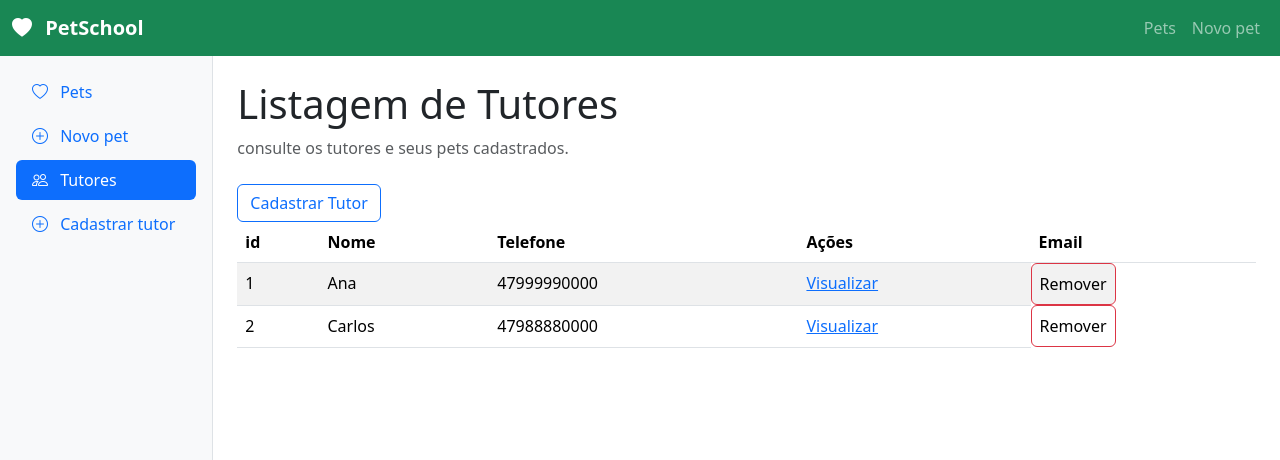
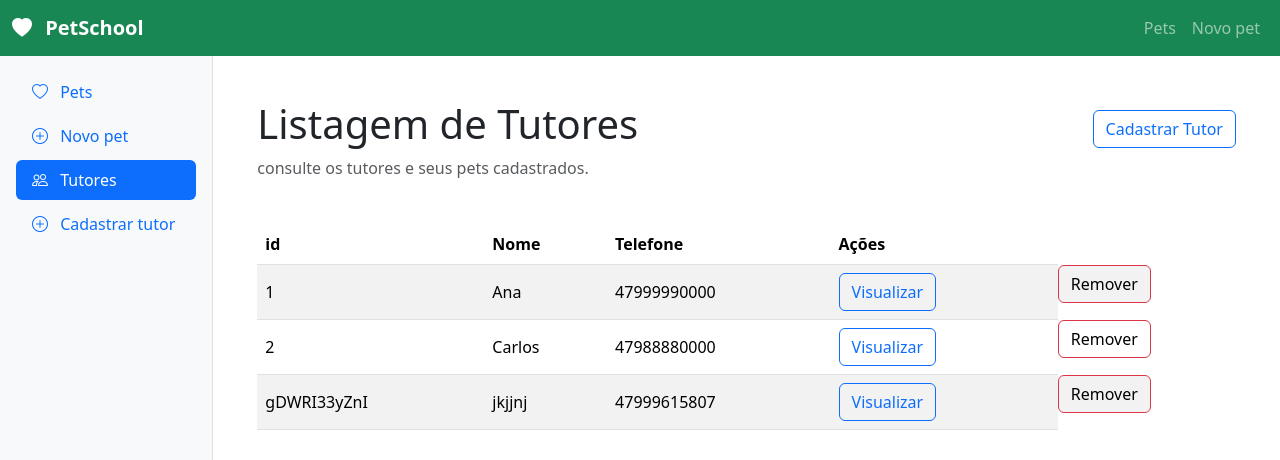
Before and after one commit to Bianca161/hotel-pets, a Vue app: page /tutores in a window 1280 px wide. Shown: the top 460 px of the page. Built offline with nearby package versions, Linux system fonts and the light colour scheme; data requests are answered from the project's data file.

Commit message:
feat atualizações

```diff
--- a/db.json
+++ b/db.json
@@ -9,6 +9,11 @@
       "id": "2",
       "nome": "Carlos",
       "telefone": "47988880000"
+    },
+    {
+      "nome": "jkjjnj",
+      "telefone": "47999615807",
+      "id": "gDWRI33yZnI"
     }
   ],
   "pets": [
--- a/src/views/TutorView.vue
+++ b/src/views/TutorView.vue
@@ -52,7 +52,6 @@ onMounted(carregarDados);
           <th>Nome</th>
           <th>Telefone</th>
           <th>Ações</th>
-          <th>Email</th>
         </tr>
       </thead>
       <tbody>
@@ -75,3 +74,58 @@ onMounted(carregarDados);
     </table>
   </div>
 </template>
+
+<style scoped>
+div {
+  padding: 20px;
+  background-color: #fff;
+}
+
+/* Alinha o cabeçalho à esquerda e joga o botão "Cadastrar Tutor" para o canto superior direito */
+div > header {
+  display: inline-block;
+  width: 70%;
+}
+
+div > .btn-outline-primary {
+  float: right;
+  margin-top: 10px;
+}
+
+/* Limpa o float para a tabela não subir */
+.table {
+  clear: both;
+  margin-top: 20px;
+  vertical-align: middle;
+}
+
+/* Estilização e espaçamento dos botões de ação na tabela */
+tr td .btn-danger,
+tr td a {
+  margin-right: 5px;
+}
+
+/* Estilo visual para o link de Visualizar parecer um botão elegante */
+tr td a {
+  display: inline-block;
+  padding: 0.375rem 0.75rem;
+  font-size: 1rem;
+  color: #0d6efd;
+  border: 1px solid #0d6efd;
+  border-radius: 0.375rem;
+  text-decoration: none;
+  transition: all 0.2s ease-in-out;
+}
+
+tr td a:hover {
+  background-color: #0d6efd;
+  color: #fff;
+}
+
+/* Ajuste fino para o botão de Remover ficar no padrão Bootstrap */
+.btn-danger {
+  padding: 0.375rem 0.75rem;
+  font-size: 1rem;
+  border-radius: 0.375rem;
+}
+</style>
```
